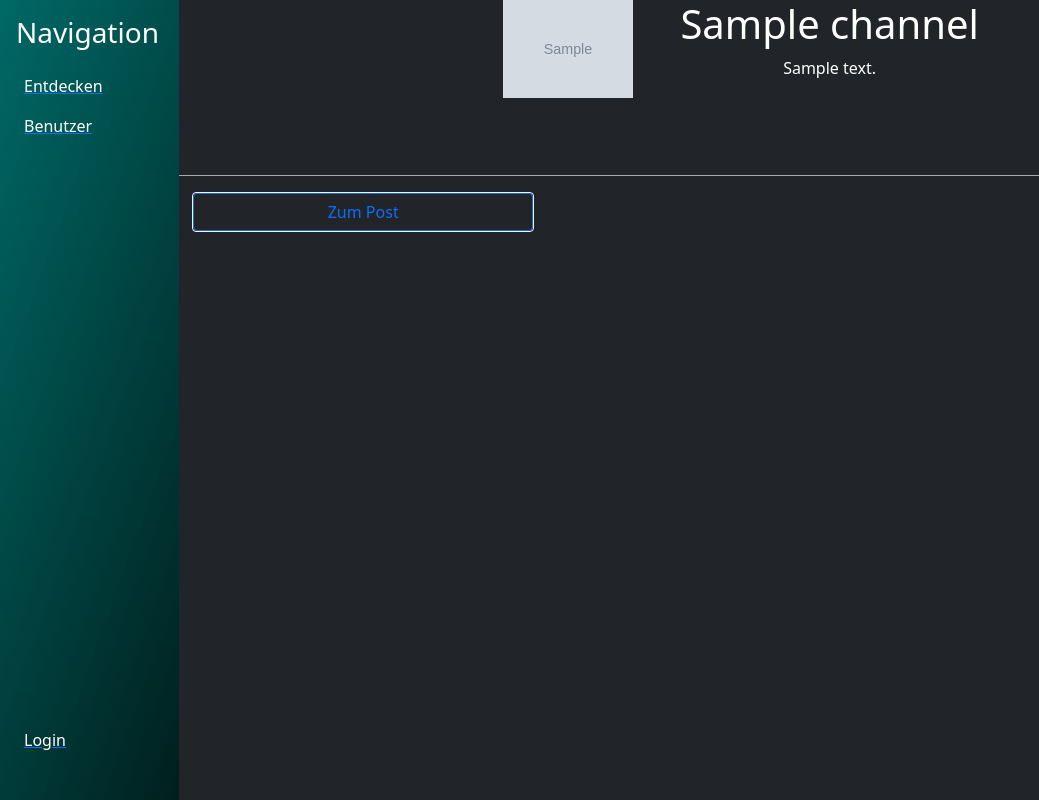
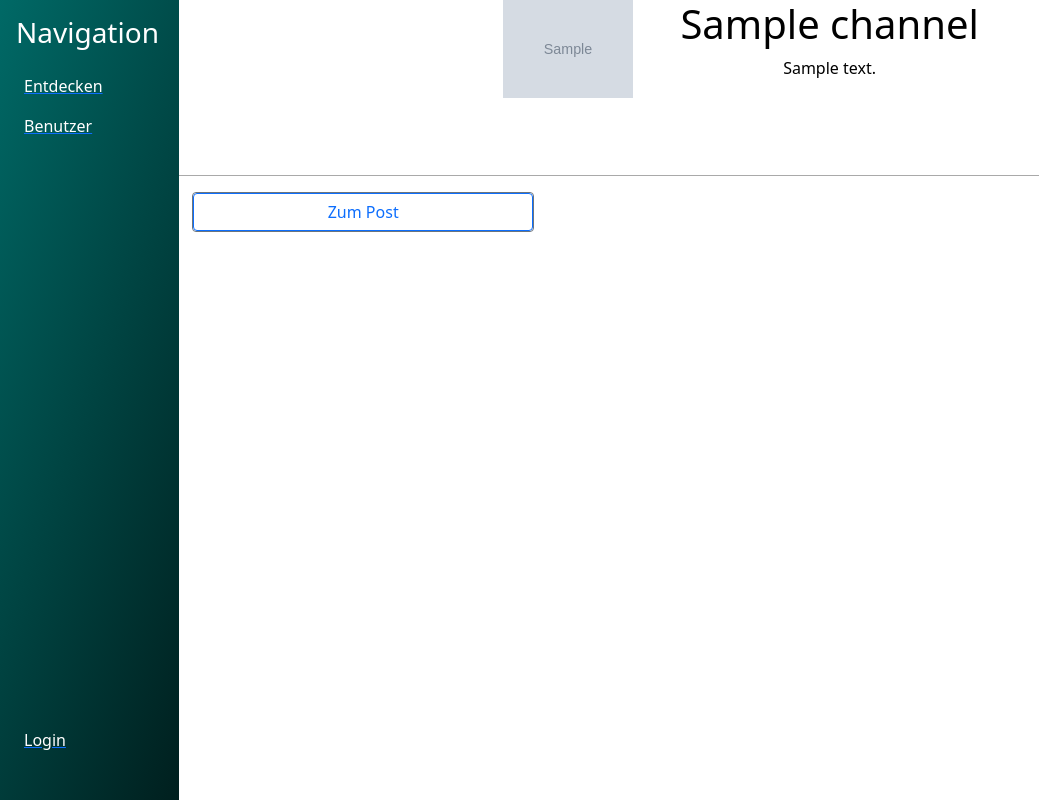
Before and after one commit to Metis-Hub/Intectainment, a Flask app: a page that uses Intectainment/webpages/templates/defaultLayout.html in a window 1280 px wide. Shown: the whole page, without its empty margins (0-1039 px from the left). Run offline with Flask 2, Linux system fonts and the light colour scheme; tables that the repository leaves empty hold one stand-in row (values such as "Sample post"); grey boxes marked "Sample" are stand-in pictures; some libraries are stand-ins or nearby versions.

Commit message:
color change
black --> white

```diff
--- a/Intectainment/webpages/static/css/style.css
+++ b/Intectainment/webpages/static/css/style.css
@@ -1,7 +1,7 @@
 @import url('//cdn.jsdelivr.net/npm/bootstrap-icons@1.6.1/font/bootstrap-icons.css');
 
 html {
-    background-color: #212529;
+
 }
 
 .profile {
@@ -35,7 +35,8 @@ html {
 .sidebar-content {
 	height: 95vh;
 	width: 86vw;
-
+    background: white;
+    color: black;
 	position: fixed;
 	right: 0px;
 	top: 0px;
@@ -56,6 +57,7 @@ html {
 	height: 4vh;
 	vertical-align: middle;
 	text-align: center;
+    background: white;
 }
 #touch {
 	touch-action: none;
@@ -64,7 +66,7 @@ html {
 }
 .tabcontent {
 	display: none;
-	  height: 95vh;
+	height: 95vh;
 	width: 86vw;
 	position: fixed;
 	right: 0px;
@@ -101,6 +103,7 @@ html {
 	display: flex;
 	justify-content: center;
 	height: 95vh;
+    background: white;
 }
 .search {
 	max-width: 150  px;
@@ -138,7 +141,7 @@ html {
 	margin-left: 20px;
 }
 .content {
-	background:red
+	background: white
 }
 .side-navbar {
   width: 180px;
@@ -367,12 +370,13 @@ a {
     top: 0px;
     left: 0px;
     overflow: hidden;
-
+    background: white;
 }
 
 .main-content {
     overflow: hidden;
     text-align: center;
+    background: white;
 }
 
 .align-correct {
@@ -557,3 +561,14 @@ a {
     color: white !important;
     text-decoration: none !important;
 }
+
+.white {
+    background: white !important;
+    color: red !important;
+    font-size: 200%;
+}
+
+.card {
+    color: black;
+    background: white;
+}
--- a/Intectainment/webpages/templates/defaultLayout.html
+++ b/Intectainment/webpages/templates/defaultLayout.html
@@ -23,8 +23,9 @@
 		<script type="text/JavaScript">function open_wnd(url){var w=window.open(url,"","width=1000,height=800,status=yes,scrollbars=yes,resizable=yes");w.focus();}</script>
         {%endblock%}
 	</head>
+
 	<body>
-		<div class="container bg-dark text-white">
+		<div class="container">
 			{%block body%}
 			<div class="main-content" id="content">{%block content%}{%endblock%}</div>
 			{%endblock%}
@@ -32,4 +33,5 @@
 		{%block js%}
 		{%endblock%}
 	</body>
+
 </html>
--- a/Intectainment/webpages/templates/main/channel/channelView.html
+++ b/Intectainment/webpages/templates/main/channel/channelView.html
@@ -13,7 +13,7 @@
 
 {% block content %}
 {{super()}}
-<div class="channelinfo d-flex justify-content-center bg-dark text-white">
+<div class="channelinfo d-flex justify-content-center">
     <div class="channelinfo-image">
         <div class="channel-profile"><img src="{{ channel.getProfileImagePath() }}"/></div>
     </div>
@@ -38,7 +38,7 @@
             </div>
             <div>
             {% if canModify %}
-            <a class="btn btn-outline-secondary text-white" href="{{url_for('gui.channelSettings', channel=channel.name)}}"><i class="bi bi-gear"></i> Einstellungen</a>
+            <a class="btn btn-outline-secondary" href="{{url_for('gui.channelSettings', channel=channel.name)}}"><i class="bi bi-gear"></i> Einstellungen</a>
             {% endif %}
             </div>
             <div>
@@ -57,7 +57,7 @@
     <!-- Latest posts -->
     {% for post in posts.items %}
     <div class="col">
-            <div class="card bg-dark text-white post-margin border-light" id="touch">
+            <div class="card border-secondary post-margin" id="touch">
                 <div class="card-text" >
                 <div class="postContent">
 {% for line in post.getContentLines()[:5]%}{{line}}{%endfor%}
@@ -85,7 +85,7 @@
 </ul>
     {%endif%}
 {%else%}
-    <div class="nopostcontainer text-white bg-dark">Kein Post auf diesem Kanal</div>
+    <div class="nopostcontainer">Kein Post auf diesem Kanal</div>
 {%endif%}
     </div>
 </div>
--- a/Intectainment/webpages/templates/main/home/dashboard.html
+++ b/Intectainment/webpages/templates/main/home/dashboard.html
@@ -18,7 +18,7 @@
 {%if favs.total > 0%}
     {%for post in favs.items%}
     <div class="col">
-        <div class="card bg-dark text-white post-margin border-light border-1" id="touch">
+        <div class="card post-margin border-secondary" id="touch">
             <div class="card-text">
             <div class="postContent">
 {% for line in post.getContentLines()[:5]%}{{line}}{%endfor%}
--- a/Intectainment/webpages/templates/main/home/discover.html
+++ b/Intectainment/webpages/templates/main/home/discover.html
@@ -7,7 +7,7 @@
 {% block content%}
 <div class="discover-head d-flex justify-content-evenly">
         <form method="get" class="input-group mb-3 w-50">
-            <input type="text" class="form-control search bg-dark w-auto text-white" name="channel" placeholder="Kanalname">
+            <input type="text" class="form-control search w-auto text-white" name="channel" placeholder="Kanalname">
             <button type="submit" class="btn btn-primary search-button">Suchen</button>
         </form>
 
--- a/Intectainment/webpages/templates/main/home/favboard.html
+++ b/Intectainment/webpages/templates/main/home/favboard.html
@@ -16,7 +16,7 @@
     <!-- Marked posts -->
     {% for post in favs %}
     <div class="col">
-            <div class="card bg-dark text-white post-margin border-light border-1" id="touch">
+            <div class="card post-margin border-secondary" id="touch">
                 <div class="card-text">
                 <div class="post-preview postContent">
 {% for line in post.getContentLines()[:5] %}{{line}}{%endfor%}
--- a/Intectainment/webpages/templates/main/post/editPost.html
+++ b/Intectainment/webpages/templates/main/post/editPost.html
@@ -20,9 +20,9 @@
     <form method="POST">
         <!-- post area -->
         <div class="forms">
-          <textarea class="form-control bg-dark text-white p-3 post-ta" name="content" id="conent" oninput="run()">{{post.getContent()}}</textarea>
+          <textarea class="form-control p-3 post-ta" name="content" id="conent" oninput="run()">{{post.getContent()}}</textarea>
           <!-- vorschau des posts -->
-          <div id="rendert" class="preview bg-dark text-white form-control"></div>
+          <div id="rendert" class="preview form-control"></div>
         </div>
         <div>
           <input class="btn btn-primary edit-post-button" type="submit" name="update" value="Updaten"></input>
--- a/Intectainment/webpages/templates/main/post/newPost.html
+++ b/Intectainment/webpages/templates/main/post/newPost.html
@@ -20,7 +20,7 @@
 <form method="POST">
   <!-- post area -->
   <div class="forms">
-    <textarea class="form-control bg-dark text-white p-3 post-ta" name="content" id="conent" oninput="run()">
+    <textarea class="form-control p-3 post-ta" name="content" id="conent" oninput="run()">
 # Neuer Post
 
 Hier können Sie Posts erstellen.
@@ -28,7 +28,7 @@ Hier können Sie Posts erstellen.
 **Markdown-Syntax:** [www.markdownguide.org](https://www.markdownguide.org/basic-syntax).</textarea>
 
     <!-- vorschau des posts -->
-    <div id="rendert" class="preview bg-dark text-white form-control"></div>
+    <div id="rendert" class="preview form-control"></div>
   </div>
   <div>
     <input class="btn btn-primary edit-post-button" type="submit" name="create" value="Erstellen"></input>
--- a/Intectainment/webpages/templates/main/post/showPost.html
+++ b/Intectainment/webpages/templates/main/post/showPost.html
@@ -13,7 +13,7 @@
 
 {% block content %}
 
-<div class="offcanvas offcanvas-start w-auto p-3 bg-black" id="demo">
+<div class="offcanvas offcanvas-start w-auto p-3" id="demo">
   <div class="offcanvas-body text-left">
 
     <br>
@@ -51,7 +51,7 @@
   </form>
 
 
-  <div class="show-post bg-dark" id="postConent">{{post.getContent()}}</div>
+  <div class="show-post" id="postConent">{{post.getContent()}}</div>
 
   <script type="text/JavaScript">
     var target = document.getElementById('postConent');
```
